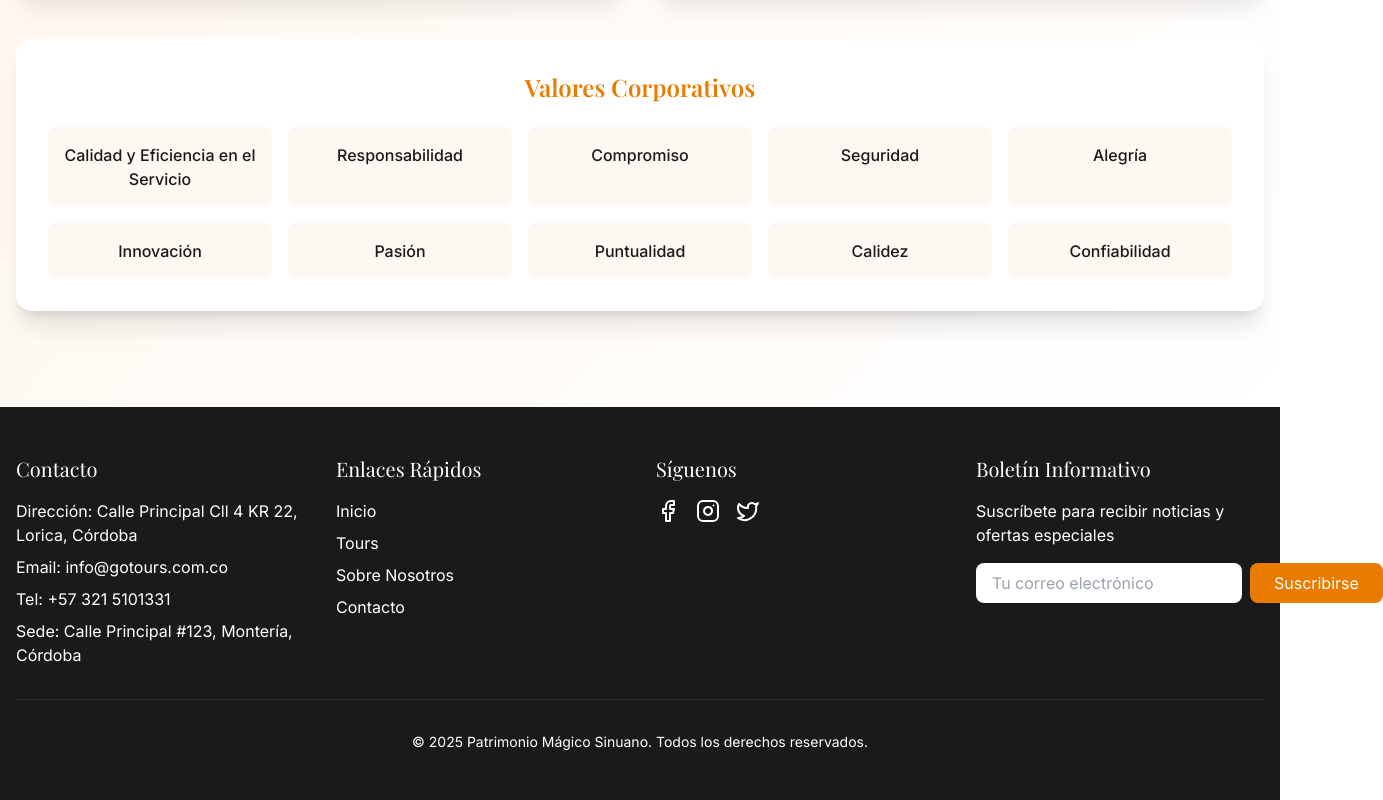
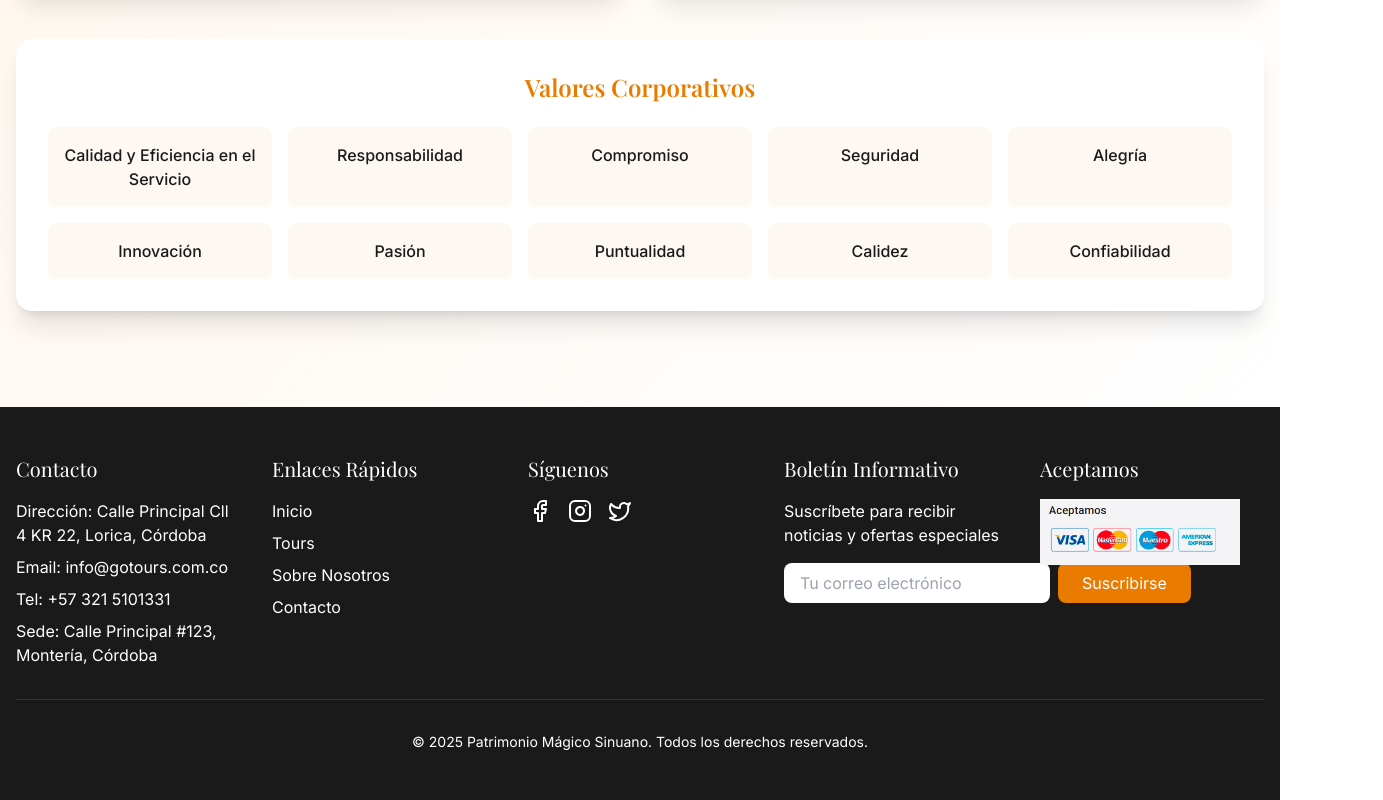
Before and after one commit to CM0515/vibrant-adventure-site, a React (Vite) app: page /about in a window 1280 px wide. Shown: the part 993-1793 px from the top of the page, 1383 px wide, since content can reach past the window. Built offline with nearby package versions, Linux system fonts and the light colour scheme.

Commit message:
Add payment methods section to footer
Adds a section to the footer detailing accepted payment methods.  No specific implementation details

```diff
--- a/src/components/Footer.tsx
+++ b/src/components/Footer.tsx
@@ -5,7 +5,7 @@ import { Link } from "react-router-dom";
 const Footer = () => {
   return <footer className="bg-secondary text-white py-12">
       <div className="container mx-auto px-4">
-        <div className="grid grid-cols-1 md:grid-cols-4 gap-8">
+        <div className="grid grid-cols-1 md:grid-cols-5 gap-8">
           <div>
             <h4 className="font-serif text-xl mb-4">Contacto</h4>
             <address className="not-italic">
@@ -59,6 +59,16 @@ const Footer = () => {
               </button>
             </form>
           </div>
+          <div>
+            <h4 className="font-serif text-xl mb-4">Aceptamos</h4>
+            <div className="grid grid-cols-2 gap-4">
+              <img
+                src="public/lovable-uploads/161f1e44-9dda-4726-bda5-4719e9b1943b.png"
+                alt="Métodos de pago aceptados"
+                className="col-span-2 w-full max-w-[200px]"
+              />
+            </div>
+          </div>
         </div>
         <div className="border-t border-white/10 mt-8 pt-8 text-center text-sm">
           <p>© {new Date().getFullYear()} Patrimonio Mágico Sinuano. Todos los derechos reservados.</p>
```
Also changed, not shown: public/lovable-uploads/161f1e44-9dda-4726-bda5-4719e9b1943b.png (added).
